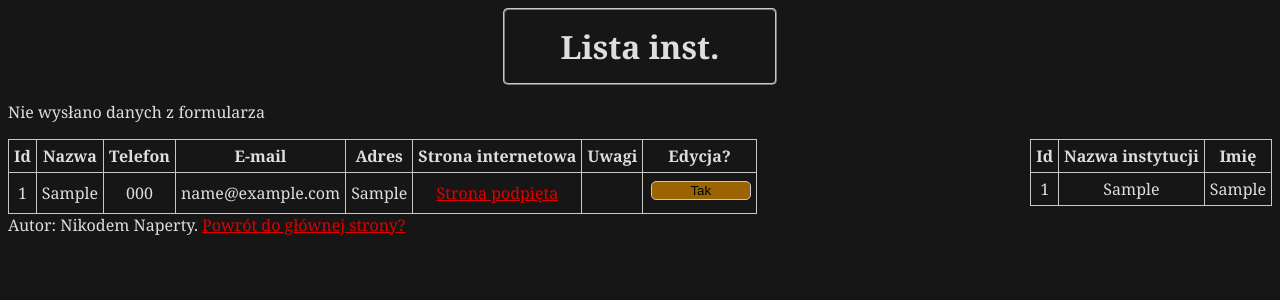
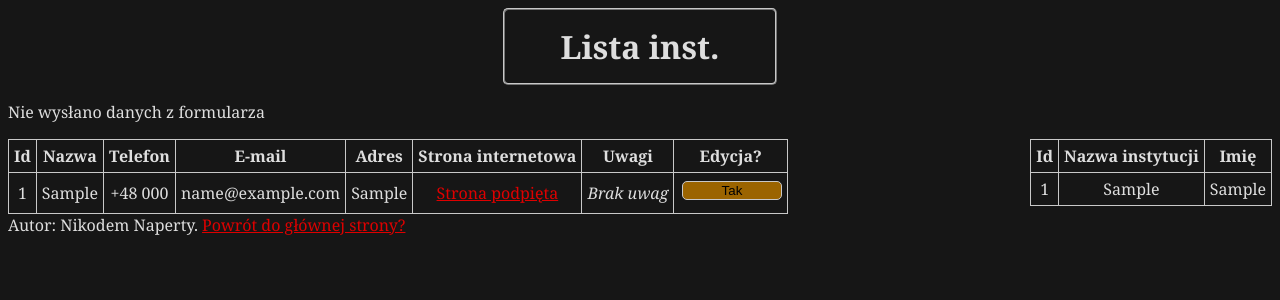
Before and after one commit to niko429/a01praktykiSDD, a PHP site: page /PHP/instytucja.php in a window 1280 px wide. Shown: the top 300 px of the page. Run offline with PHP 8.4, Linux system fonts and the light colour scheme; tables that the repository leaves empty hold one stand-in row (values such as "Sample post"); data that the repository does not hold is empty.

Commit message:
Dodano nowy plik

```diff
--- a/PHP/instytucja.php
+++ b/PHP/instytucja.php
@@ -57,11 +57,15 @@
                     echo "<tr>";
                         echo "<td class='podswietlenie'>$awynik1[0]</td>";
                         echo "<td class='podswietlenie'>$awynik1[1]</td>";
-                        echo "<td class='podswietlenie'>$awynik1[2]</td>";
+                        echo "<td class='podswietlenie'>+48 $awynik1[2]</td>";
                         echo "<td class='podswietlenie'>$awynik1[3]</td>";
                         echo "<td class='podswietlenie'>$awynik1[4]</td>";
                         echo "<td class='podswietlenie'><a href='$awynik1[5]' target='_blank'>Strona podpięta</a></td>";
-                        echo "<td class='podswietlenie'>$awynik1[6]</td>";
+                        if ($awynik1[6] == ""){
+                            echo "<td class='podswietlenie' title='Zostało to wypełnione automatycznie przez skrypt'><i>Brak uwag</i></td>";
+                        } else {
+                            echo "<td class='podswietlenie'>$awynik1[6]</td>";
+                        }
                         echo '<td><input type="submit" value="Tak" name="wyslij" class="wycz_plus"></td>';
                     echo "</tr>";
                 }
--- a/PHP/osoby.php
+++ b/PHP/osoby.php
@@ -60,7 +60,11 @@
                         echo "<td class='podswietlenie'>+48 $awynik1[3]</td>";
                         echo "<td class='podswietlenie'>$awynik1[4]</td>";
                         echo "<td class='podswietlenie'>$awynik1[5]</td>";
-                        echo "<td class='podswietlenie'>$awynik1[6]</td>";
+                        if ($awynik1[6] == ""){
+                            echo "<td class='podswietlenie' title='Zostało to wypełnione automatycznie przez skrypt'><i>Brak uwag</i></td>";
+                        } else {
+                            echo "<td class='podswietlenie'>$awynik1[6]</td>";
+                        }
                         echo '<td><input type="submit" value="Tak" name="wyslij" class="wycz_plus"></td>';
                     echo "</tr>";
                 }
```
Also changed, not shown: PHP/wyszukiwanie.php (added, +7 -0 lines).
